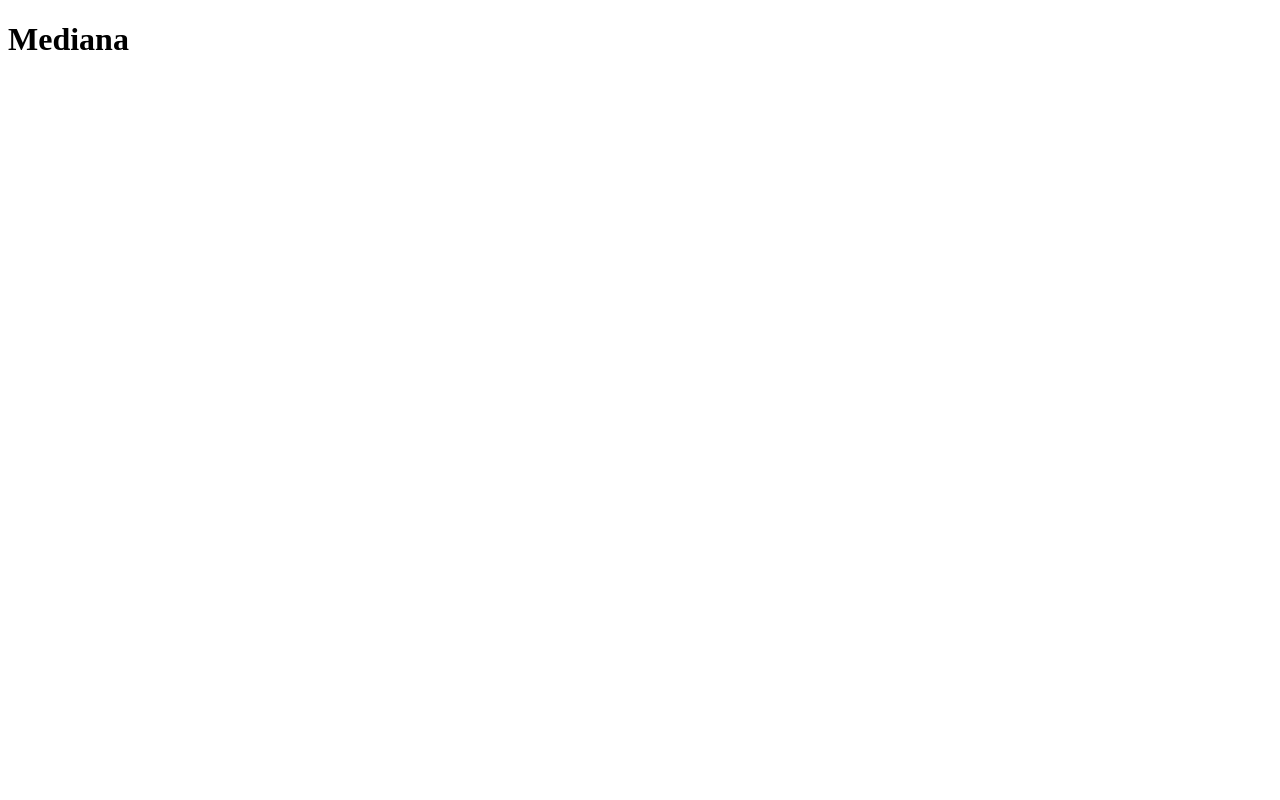
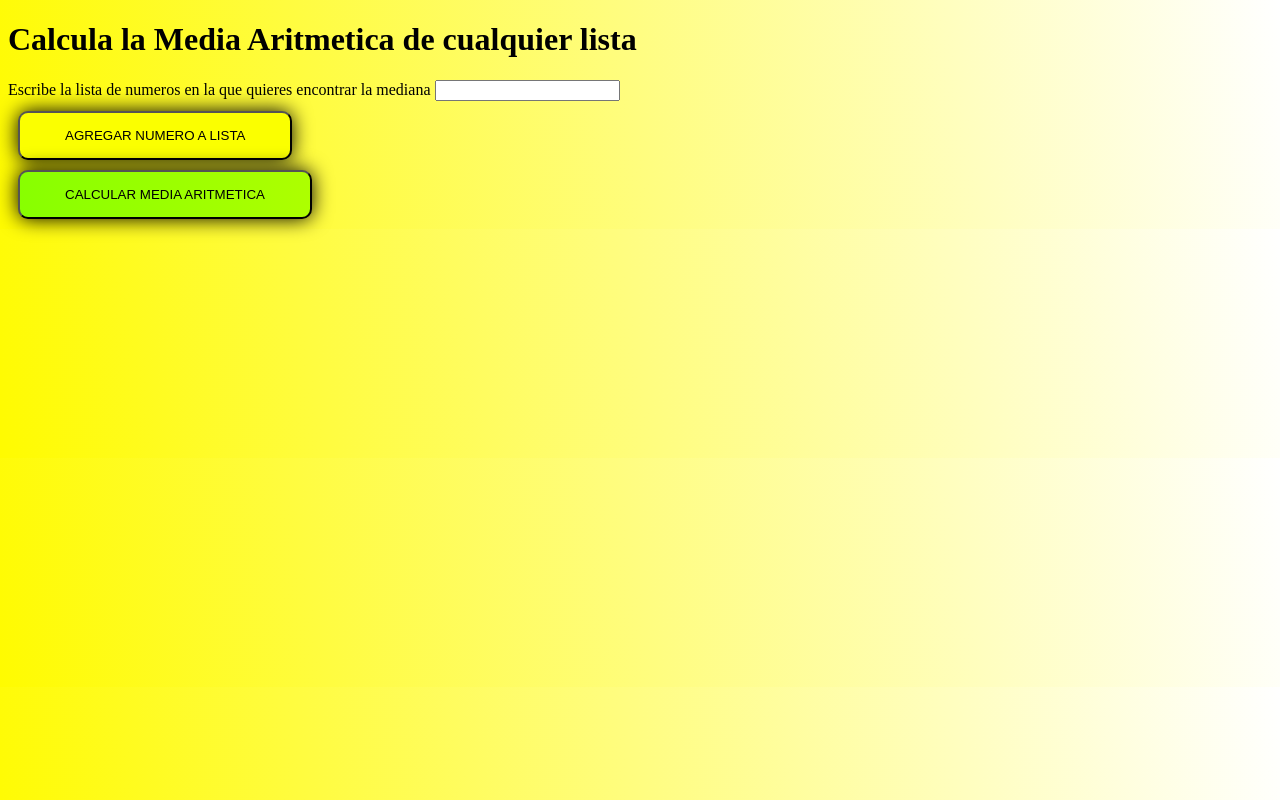
Before and after one commit to Juanes3105/curso-practico-javascript-platzi, a plain HTML site: page mediana.html in a window 1280 px wide. Drawn offline with Linux system fonts and the light colour scheme.

Commit message:
Agregue mas css y un formulario en mediana.html

```diff
--- /dev/null
+++ b/descuentos.css
@@ -0,0 +1,4 @@
+body{
+    background-color: #ffffff;
+    background-image: linear-gradient(90deg, #ffffff 0%, #ffff00 100%);
+}
--- /dev/null
+++ b/figuras.css
@@ -0,0 +1,4 @@
+body{
+    background-color: #ffffff;
+    background-image: linear-gradient(90deg, #ffffff 0%, #ffff00 100%);
+}
--- /dev/null
+++ b/mediana.css
@@ -0,0 +1,46 @@
+body{
+    background-color: #ffffff;
+    background-image: linear-gradient(260deg, #ffffff 0%, #fffb00 100%);
+}
+
+
+.btn-grad {background-image: linear-gradient(to right, #88ff00 0%, #aeff00  51%, #fbff00  100%)}
+.btn-grad {
+   margin: 10px;
+   padding: 15px 45px;
+   text-align: center;
+   text-transform: uppercase;
+   transition: 0.5s;
+   background-size: 200% auto;
+   color: black;
+   box-shadow: 0 0 20px #000;
+   border-radius: 10px;
+   display: block;
+ }
+
+ .btn-grad:hover {
+   color: rgb(77, 77, 77);
+   text-decoration: none;
+   cursor: pointer;
+ }
+
+
+ .btn-grad-b {background-image: linear-gradient(to right, #fbff00 0%, #fbff00  51%, #aeff00  100%)}
+.btn-grad-b {
+   margin: 10px;
+   padding: 15px 45px;
+   text-align: center;
+   text-transform: uppercase;
+   transition: 0.5s;
+   background-size: 200% auto;
+   color: black;
+   box-shadow: 0 0 20px #000;
+   border-radius: 10px;
+   display: block;
+ }
+
+ .btn-grad-b:hover {
+   color: rgb(77, 77, 77);
+   text-decoration: none;
+   cursor: cell;
+ }
--- a/mediana.html
+++ b/mediana.html
@@ -4,11 +4,22 @@
   <meta charset="UTF-8">
   <meta http-equiv="X-UA-Compatible" content="IE=edge">
   <meta name="viewport" content="width=device-width, initial-scale=1.0">
-  <title>Mediana</title>
+  <link rel="stylesheet" href="mediana.css">
+  <title>Media Aritmetica</title>
 </head>
 <body>
-  <h1>Mediana</h1>
+  <header>
+    <h1>Calcula la Media Aritmetica de cualquier lista</h1>
 
+  </header>
+  <form action="">
+    <label for="inputLista">
+      Escribe la lista de numeros en la que quieres encontrar la mediana
+    </label>
+    <input type="number" id="inputLista" />
+    <input type="button"  class="btn-grad-b" value="Agregar numero a lista" onclick="calcularMediaAritmetica()">
+    <input type="button"  class="btn-grad" value="Calcular Media Aritmetica" onclick="calcularMediaAritmetica()">
+  </form>
   <script src="./mediana.js"></script>
 </body>
 </html>
--- a/mediana.js
+++ b/mediana.js
@@ -1,10 +1,12 @@
-function calcularMediaAritmetica(lista) {
-  const sumaLista = lista.reduce(
+function calcularMediaAritmetica() {
+  const input = document.getElementById("")
+  const value = input.value
+  const sumaLista = value.reduce(
     function (valorAcumulado = 0, nuevoElemento) {
       return valorAcumulado + nuevoElemento;
     }
   );
-  const promedioLista = sumaLista / lista.length;
+  const promedioLista = sumaLista / input.length;
   return promedioLista;
 }
 
```
Also changed, not shown: descuentos.html (+1 -0 lines), figuras.html (+1 -0 lines), home-btn.png (added).
